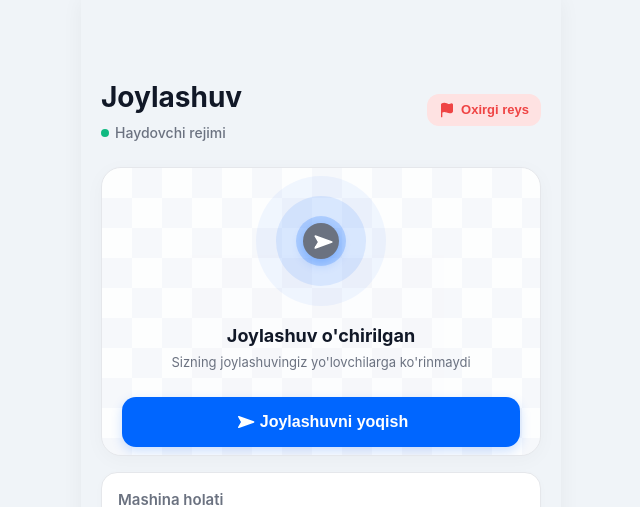
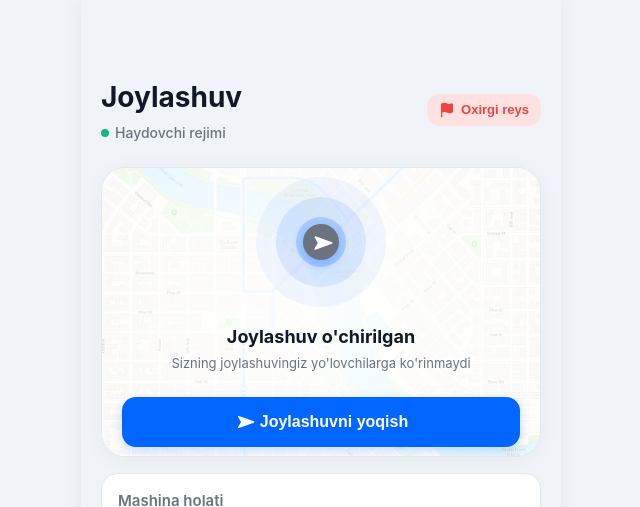
Before and after one commit to MasharipovErgashboy/yo-lovchi, a React (Vite) app in the folder haydovchilar/app/: page / in a window 1280 px wide. Shown: the top 507 px of the page, without its empty margins (319-959 px from the left). Built offline with nearby package versions, Linux system fonts and the light colour scheme.

Commit message:
feat: replace checkered background with modern realistic GPS navigation city map

```diff
--- a/haydovchilar/app/src/App.css
+++ b/haydovchilar/app/src/App.css
@@ -56,37 +56,61 @@
 /* Location Toggle */
 .location-card {
   background-color: var(--white);
-  border-radius: 20px;
-  padding: 40px 20px;
+  border-radius: 24px;
+  padding: 38px 20px;
   display: flex;
   flex-direction: column;
   align-items: center;
   text-align: center;
-  box-shadow: 0 4px 20px rgba(0,0,0,0.03);
+  box-shadow: 0 4px 24px rgba(0,0,0,0.04);
   position: relative;
   overflow: hidden;
   border: 1px solid var(--border-color);
-  min-height: 280px;
+  min-height: 290px;
   justify-content: center;
+  transition: all 0.3s ease;
 }
 
-/* Map background placeholder */
+.location-card.is-active {
+  border-color: rgba(0, 102, 255, 0.25);
+  box-shadow: 0 8px 30px rgba(0, 102, 255, 0.08);
+}
+
+/* Real Map background */
 .map-bg {
   position: absolute;
   top: 0; left: 0; right: 0; bottom: 0;
-  background-color: #F8FAFC;
-  background-image:
-    linear-gradient(45deg, #E2E8F0 25%, transparent 25%, transparent 75%, #E2E8F0 75%, #E2E8F0),
-    linear-gradient(45deg, #E2E8F0 25%, transparent 25%, transparent 75%, #E2E8F0 75%, #E2E8F0);
-  background-size: 60px 60px;
-  background-position: 0 0, 30px 30px;
-  opacity: 0.3;
+  background-image: url('/map-bg.png');
+  background-size: cover;
+  background-position: center;
+  opacity: 0.5;
   z-index: 0;
+  filter: saturate(1.1) contrast(1.05);
+  transition: all 0.4s ease;
+}
+
+.location-card.is-active .map-bg {
+  opacity: 0.7;
+  filter: saturate(1.25) contrast(1.1);
+  transform: scale(1.02);
+}
+
+.map-overlay {
+  position: absolute;
+  top: 0; left: 0; right: 0; bottom: 0;
+  background: radial-gradient(circle at center, rgba(255, 255, 255, 0.88) 0%, rgba(255, 255, 255, 0.58) 65%, rgba(255, 255, 255, 0.32) 100%);
+  z-index: 1;
+  pointer-events: none;
+  transition: all 0.4s ease;
+}
+
+.location-card.is-active .map-overlay {
+  background: radial-gradient(circle at center, rgba(255, 255, 255, 0.82) 0%, rgba(255, 255, 255, 0.48) 65%, rgba(255, 255, 255, 0.22) 100%);
 }
 
 .location-content {
   position: relative;
-  z-index: 1;
+  z-index: 2;
   width: 100%;
   display: flex;
   flex-direction: column;
--- a/haydovchilar/app/src/components/LocationToggle.jsx
+++ b/haydovchilar/app/src/components/LocationToggle.jsx
@@ -22,8 +22,9 @@ export default function LocationToggle({ enabled, setEnabled }) {
   };
 
   return (
-    <div className="location-card">
+    <div className={`location-card ${enabled ? 'is-active' : ''}`}>
       <div className="map-bg"></div>
+      <div className="map-overlay"></div>
 
       <div className="location-content">
         <div className="pulse-icon-container">
```
Also changed, not shown: haydovchilar/app/public/map-bg.png (added), haydovchilar/app/src/assets/map-bg.png (added).
